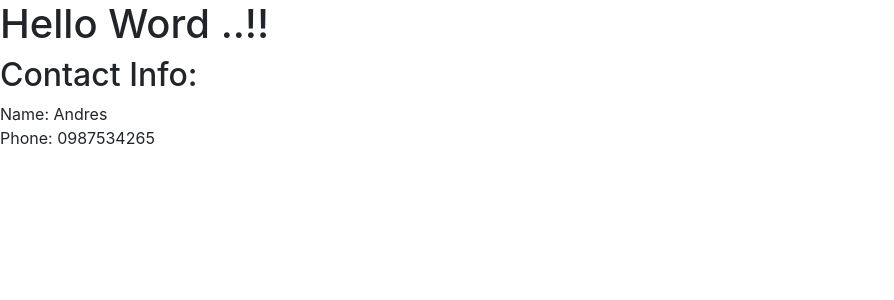
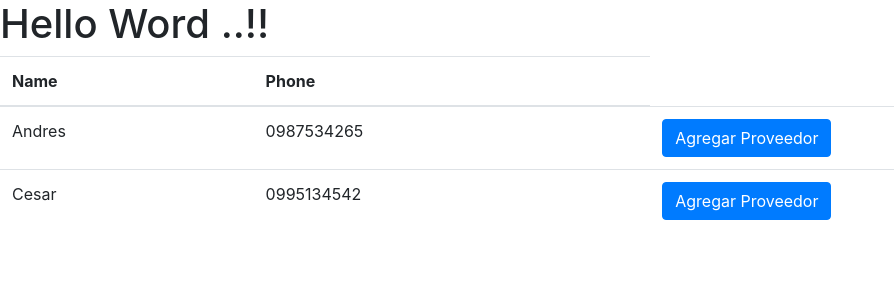
Before and after one commit to CAVA1611/contacts-frontend, a React (Create React App) app: page / in a window 1280 px wide. Shown: the top 300 px of the page, without its empty margins (0-894 px from the left). Built offline with nearby package versions, Linux system fonts and the light colour scheme.

Commit message:
Add Contacts.js

```diff
--- a/src/App.js
+++ b/src/App.js
@@ -1,18 +1,16 @@
 import React from 'react';
 import 'bootstrap/dist/css/bootstrap.min.css';
 import './App.css';
-import Contact from './Contact.js';
+import Contacts from './Contacts.js';
 
 function App() {
-  const contact = {
-    name: "Andres",
-    phone: "0987534265"
-  } ;
-
+  const contacts = [
+    {name: "Andres", phone: "0987534265"},   {name: "Cesar", phone: "0995134542"}
+  ];
   return (
   <div>
     <h1>Hello Word ..!!</h1>
-    <Contact contact={contact}/>
+    <Contacts contacts={contacts}/>
   </div>
   );
 }
--- a/src/Contact.js
+++ b/src/Contact.js
@@ -2,12 +2,12 @@
 
 function Contact(props) {
     return(
-        <div>
-            <h2>Contact Info:</h2>
-            <div> Name: {props.contact.name}</div>
-            <div>Phone: {props.contact.phone}</div>
-        </div>
-    )
+        <tr>
+            <td>{props.contact.name}</td>
+            <td>{props.contact.phone}</td>
+            <td><button className="btn btn-primary">Agregar Proveedor</button></td>
+        </tr>
+    );
 }
 
 export default Contact;
--- /dev/null
+++ b/src/Contacts.js
@@ -0,0 +1,22 @@
+import React from 'react';
+import Contact from './Contact.js';
+
+function Contacts({contacts}) {
+    return(
+        <table class="table">
+            <thead>
+                <tr>
+                    <th>Name</th>
+                    <th>Phone</th>
+                </tr>
+            </thead>
+            {contacts.map((contact) =>
+                <Contact contact = {contact}/>
+            )}
+        </table>
+    );
+}
+
+
+
+export default Contacts;
```
Also changed, not shown: 1 other file (tests, documents, lock files or other folders).
